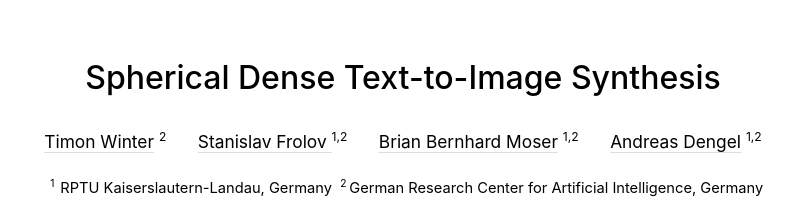
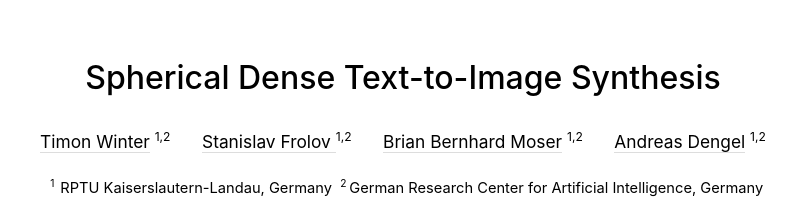
Before and after one commit to sdt2i/sdt2i.github.io, a plain HTML site: page index.html in a window 1280 px wide. Shown: the top 208 px of the page, 237-1041 px from the left. Drawn offline with Linux system fonts and the light colour scheme.

Commit message:
Update index.html

```diff
--- a/index.html
+++ b/index.html
@@ -21,9 +21,9 @@
     </tbody>
   </table>
 <p class="author">
-    <span class="author"><a target="_blank" href="https://github.com/Suecra">Timon Winter</a>&nbsp;<sup>2</sup></span>
+    <span class="author"><a target="_blank" href="https://github.com/Suecra">Timon Winter</a>&nbsp;<sup>1,2</sup></span>
     <span class="author"><a target="_blank" href="https://stanifrolov.github.io/">Stanislav Frolov&nbsp;</a><sup>1,2</sup></span>
-	<span class="author"><a target="_blank" href="http://brian-moser.de/">Brian Bernhard Moser</a>&nbsp;<sup>1,2</sup></span>
+    <span class="author"><a target="_blank" href="http://brian-moser.de/">Brian Bernhard Moser</a>&nbsp;<sup>1,2</sup></span>
     <span class="author"><a target="_blank" href="https://www.dfki.uni-kl.de/~dengel/">Andreas Dengel</a>&nbsp;<sup>1,2</sup></span>
   </p>
   <table border="0" align="center" class="affiliations" width="1200px">
```
